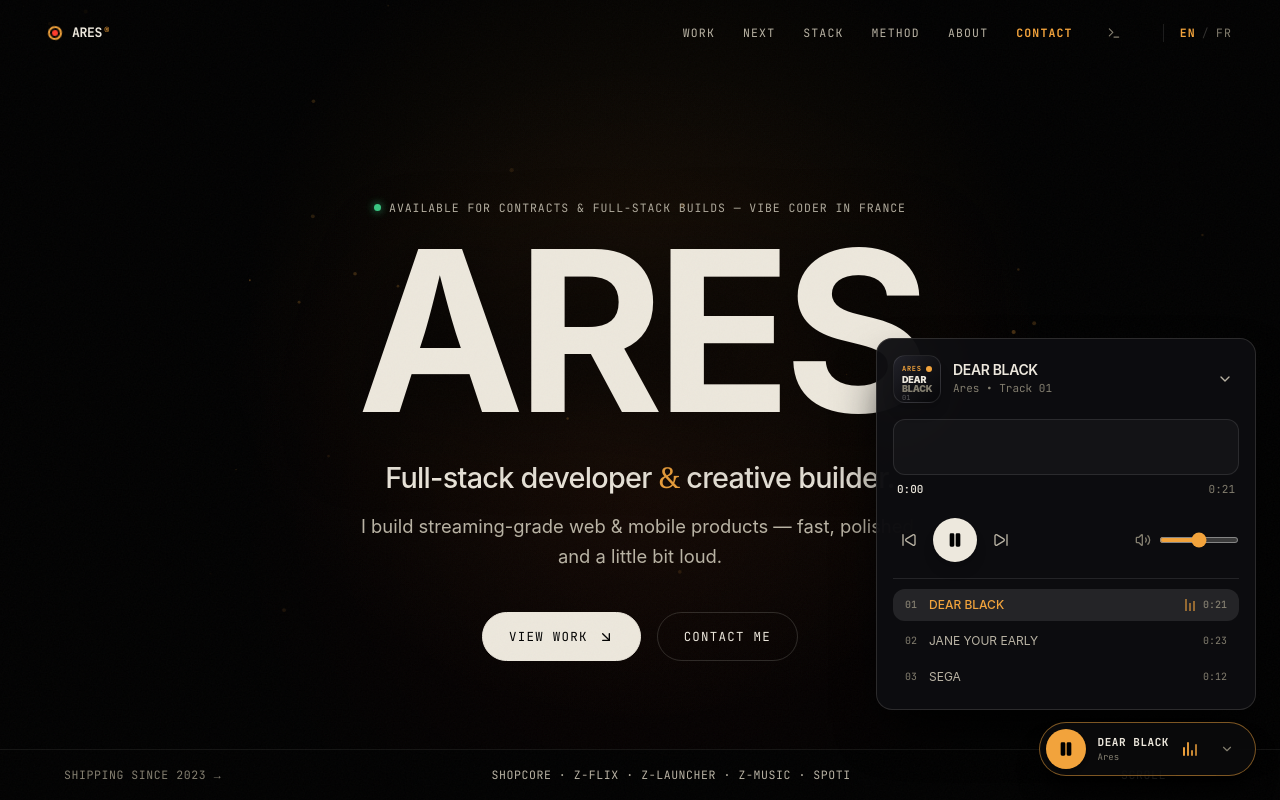
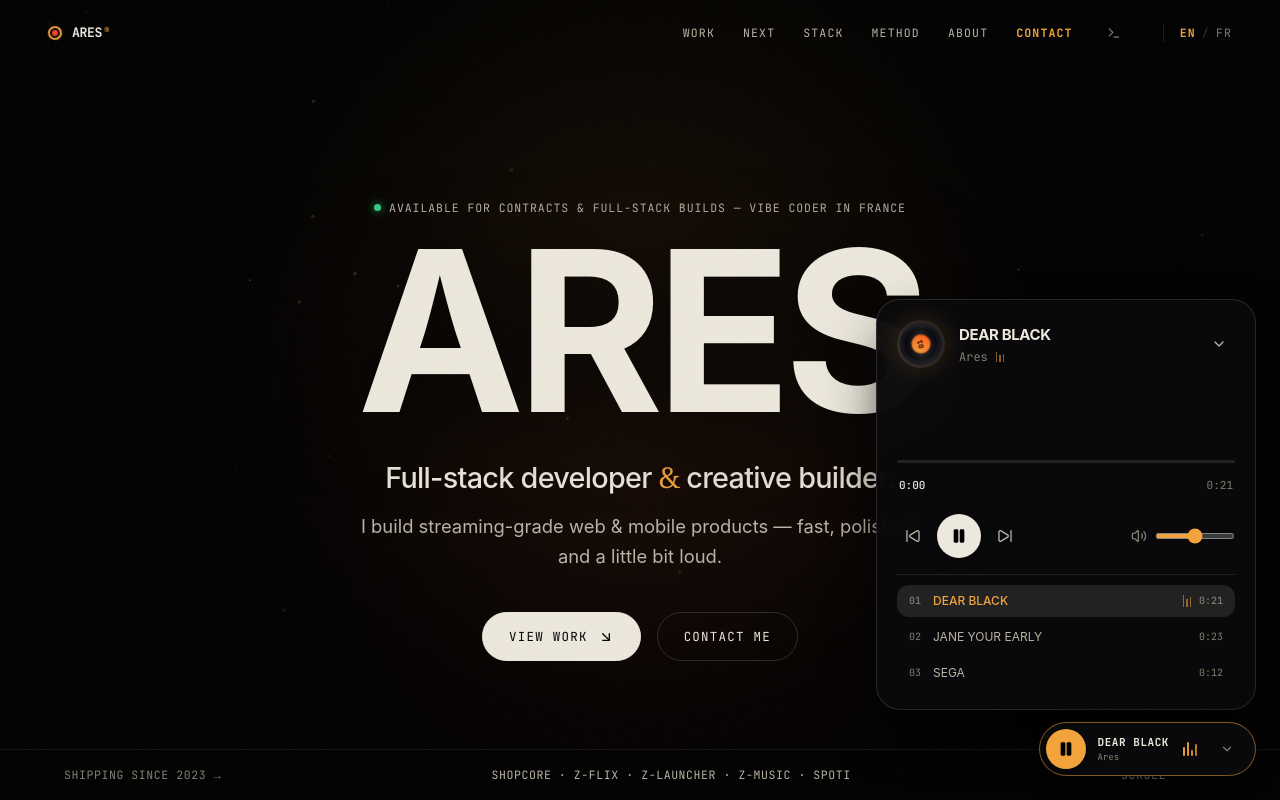
Before and after one commit to Apnkk/portfolio, a React (Vite) app: page / in a window 1280 px wide. Both pictures are taken after a click on the element "Lecteur audio d'ambiance". Shown: the top 800 px of the page. Built offline with nearby package versions, Linux system fonts and the light colour scheme; a web font is replaced by a local one.

Commit message:
feat(player): overhaul with apple fluid sound ribbon and realistic vinyl design

```diff
--- a/src/components/AudioPlayer.tsx
+++ b/src/components/AudioPlayer.tsx
@@ -13,7 +13,7 @@ export const AudioPlayer = ({ isPlaying, onTogglePlay }: AudioPlayerProps) => {
   const [playerState, setPlayerState] = useState<AudioPlayerState>(() => audioEngine.getState());
   const [hoverRatio, setHoverRatio] = useState<number | null>(null);
 
-  const waveformCanvasRef = useRef<HTMLCanvasElement>(null);
+  const waveCanvasRef = useRef<HTMLCanvasElement>(null);
   const animFrameRef = useRef<number | null>(null);
 
   // Subscribe to audio engine updates
@@ -48,10 +48,10 @@ export const AudioPlayer = ({ isPlaying, onTogglePlay }: AudioPlayerProps) => {
   const progressRatio =
     playerState.duration > 0 ? Math.min(1, playerState.currentTime / playerState.duration) : 0;
 
-  // Real SoundCloud / Apple Music style interactive waveform canvas loop
+  // Apple Music / Siri-style fluid multi-harmonic sound wave canvas loop
   useEffect(() => {
     const draw = () => {
-      const canvas = waveformCanvasRef.current;
+      const canvas = waveCanvasRef.current;
       if (!canvas) return;
       const ctx = canvas.getContext('2d');
       if (!ctx) return;
@@ -60,14 +60,7 @@ export const AudioPlayer = ({ isPlaying, onTogglePlay }: AudioPlayerProps) => {
       const height = canvas.height;
       ctx.clearRect(0, 0, width, height);
 
-      const waveform = currentTrack.waveform || [];
-      const barCount = waveform.length || 42;
-      const gap = 3;
-      const totalGap = gap * (barCount - 1);
-      const barWidth = Math.max(3, (width - totalGap) / barCount);
-      const midY = height / 2;
-
-      // Extract real audio frequency energy if playing
+      // Measure real audio frequency energy if playing
       const analyser = audioEngine.getAnalyser();
       let energy = 0;
       if (analyser && isPlaying) {
@@ -78,61 +71,53 @@ export const AudioPlayer = ({ isPlaying, onTogglePlay }: AudioPlayerProps) => {
         energy = sum / (data.length * 255);
       }
 
-      const nowSec = performance.now() / 1000;
-      const activeBarIndex = Math.floor(progressRatio * barCount);
-      const hoverBarIndex = hoverRatio !== null ? Math.floor(hoverRatio * barCount) : null;
+      const time = performance.now() / 1000;
+      const midY = height / 2;
 
-      for (let i = 0; i < barCount; i++) {
-        const baseH = waveform[i] || 0.5;
-        // Subtle organic bounce on currently playing and nearby bars
-        let bounce = 0;
-        if (isPlaying) {
-          const distToHead = Math.abs(i - activeBarIndex);
-          if (distToHead <= 4) {
-            const beatPulse = Math.sin(nowSec * 8 + i * 0.4) * 0.15;
-            bounce = (beatPulse + energy * 0.25) * (1 - distToHead / 5);
+      // 4 harmonic waves layered for liquid light effect
+      const waves = [
+        { freq: 0.018, speed: 3.2, color: '#f2a33c', alpha: 0.95, width: 2.2, blur: 12 },
+        { freq: 0.026, speed: -2.6, color: '#ff6b3d', alpha: 0.75, width: 1.8, blur: 8 },
+        { freq: 0.014, speed: 4.0, color: '#ffd166', alpha: 0.55, width: 1.4, blur: 6 },
+        { freq: 0.034, speed: -3.6, color: 'rgba(255, 245, 235, 0.45)', alpha: 0.4, width: 1.0, blur: 4 },
+      ];
+
+      // Dynamic amplitude scaling based on live audio energy
+      const ampBase = isPlaying ? Math.max(10, (0.25 + energy * 0.85) * (height * 0.44)) : 4;
+
+      waves.forEach((w) => {
+        ctx.save();
+        ctx.beginPath();
+        ctx.strokeStyle = w.color;
+        ctx.lineWidth = w.width;
+        ctx.globalAlpha = w.alpha;
+        ctx.shadowColor = w.color;
+        ctx.shadowBlur = isPlaying ? w.blur : 0;
+
+        const step = 4;
+        for (let x = 0; x <= width; x += step) {
+          // Hanning window function: anchors wave smoothly at edges and lets center dance
+          const normalizedX = x / width;
+          const windowFunc = Math.sin(normalizedX * Math.PI);
+
+          const phase = time * w.speed;
+          const yOffset =
+            (Math.sin(x * w.freq + phase) * ampBase +
+              Math.cos(x * w.freq * 1.6 - phase * 0.8) * (ampBase * 0.45)) *
+            windowFunc;
+
+          const y = midY + yOffset;
+
+          if (x === 0) {
+            ctx.moveTo(x, y);
           } else {
-            bounce = Math.sin(nowSec * 3 + i * 0.3) * 0.04;
+            ctx.lineTo(x, y);
           }
         }
 
-        const barFraction = Math.max(0.18, Math.min(1.0, baseH + bounce));
-        const barH = Math.max(6, barFraction * (height - 8));
-        const x = i * (barWidth + gap);
-        const y = midY - barH / 2;
-
-        const isPlayed = i <= activeBarIndex;
-        const isHovered = hoverBarIndex !== null && i <= hoverBarIndex;
-
-        // SoundCloud / Apple Music color scheme:
-        // Played = vibrant warm amber/orange gradient; Unplayed = muted translucent cream
-        if (isPlayed) {
-          const grad = ctx.createLinearGradient(0, y, 0, y + barH);
-          grad.addColorStop(0, '#f2a33c');
-          grad.addColorStop(1, '#ff6b3d');
-          ctx.fillStyle = grad;
-        } else if (isHovered) {
-          ctx.fillStyle = 'rgba(242, 163, 60, 0.45)';
-        } else {
-          ctx.fillStyle = 'rgba(237, 232, 221, 0.2)';
-        }
-
-        ctx.beginPath();
-        ctx.roundRect(x, y, barWidth, barH, barWidth / 2);
-        ctx.fill();
-      }
-
-      // Draw subtle playhead needle at exact position
-      if (progressRatio > 0 && progressRatio < 1) {
-        const needleX = progressRatio * width;
-        ctx.fillStyle = '#fff4e6';
-        ctx.shadowColor = '#f2a33c';
-        ctx.shadowBlur = 6;
-        ctx.beginPath();
-        ctx.roundRect(Math.max(0, needleX - 1), 2, 2, height - 4, 1);
-        ctx.fill();
-        ctx.shadowBlur = 0;
-      }
+        ctx.stroke();
+        ctx.restore();
+      });
 
       animFrameRef.current = requestAnimationFrame(draw);
     };
@@ -142,9 +127,9 @@ export const AudioPlayer = ({ isPlaying, onTogglePlay }: AudioPlayerProps) => {
     return () => {
       if (animFrameRef.current) cancelAnimationFrame(animFrameRef.current);
     };
-  }, [currentTrack, progressRatio, isPlaying, hoverRatio]);
+  }, [isPlaying]);
 
-  const handleWaveformClick = (e: React.MouseEvent<HTMLDivElement>) => {
+  const handleSeek = (e: React.MouseEvent<HTMLDivElement>) => {
     const rect = e.currentTarget.getBoundingClientRect();
     const clickX = e.clientX - rect.left;
     const ratio = Math.max(0, Math.min(1, clickX / rect.width));
@@ -154,58 +139,11 @@ export const AudioPlayer = ({ isPlaying, onTogglePlay }: AudioPlayerProps) => {
     }
   };
 
-  const handleWaveformMouseMove = (e: React.MouseEvent<HTMLDivElement>) => {
+  const handleMouseMove = (e: React.MouseEvent<HTMLDivElement>) => {
     const rect = e.currentTarget.getBoundingClientRect();
     const mouseX = e.clientX - rect.left;
     const ratio = Math.max(0, Math.min(1, mouseX / rect.width));
     setHoverRatio(ratio);
-  };
-
-  // Distinctive, human-crafted EP Cover Artwork for each track
-  const renderAlbumCover = (trackId: string) => {
-    switch (trackId) {
-      case 'dear-black':
-        return (
-          <div className="relative w-12 h-12 rounded-xl bg-gradient-to-br from-[#22222a] via-[#121216] to-[#070709] border border-white/10 flex flex-col justify-between p-2 shadow-lg shrink-0 overflow-hidden select-none">
-            <div className="flex items-center justify-between">
-              <span className="font-mono text-[7px] text-[#f2a33c] tracking-widest uppercase font-bold">ARES</span>
-              <span className="w-1.5 h-1.5 rounded-full bg-[#f2a33c]" />
-            </div>
-            <div className="font-display font-black text-[9px] tracking-tight leading-none text-[#ede8dd]">
-              DEAR<br /><span className="text-[#837e6f]">BLACK</span>
-            </div>
-            <span className="font-mono text-[7px] text-white/30">01</span>
-          </div>
-        );
-      case 'jane-your-early':
-        return (
-          <div className="relative w-12 h-12 rounded-xl bg-gradient-to-br from-[#2e1a12] via-[#160c08] to-[#070709] border border-white/10 flex flex-col justify-between p-2 shadow-lg shrink-0 overflow-hidden select-none">
-            <div className="flex items-center justify-between">
-              <span className="font-mono text-[7px] text-[#ff7a45] tracking-widest uppercase font-bold">ARES</span>
-              <span className="w-1.5 h-1.5 rounded-full bg-[#ff7a45]" />
-            </div>
-            <div className="font-display font-black text-[9px] tracking-tight leading-none text-[#ede8dd]">
-              JANE<br /><span className="text-[#ff7a45]">EARLY</span>
-            </div>
-            <span className="font-mono text-[7px] text-white/30">02</span>
-          </div>
-        );
-      case 'sega':
-        return (
-          <div className="relative w-12 h-12 rounded-xl bg-gradient-to-br from-[#0e1d2c] via-[#070e17] to-[#070709] border border-white/10 flex flex-col justify-between p-2 shadow-lg shrink-0 overflow-hidden select-none">
-            <div className="flex items-center justify-between">
-              <span className="font-mono text-[7px] text-[#38bdf8] tracking-widest uppercase font-bold">ARES</span>
-              <span className="w-1.5 h-1.5 rounded-full bg-[#38bdf8]" />
-            </div>
-            <div className="font-display font-black text-[9px] tracking-tight leading-none text-[#ede8dd]">
-              SEGA<br /><span className="text-[#38bdf8]">1994</span>
-            </div>
-            <span className="font-mono text-[7px] text-white/30">03</span>
-          </div>
-        );
-      default:
-        return null;
-    }
   };
 
   return (
@@ -222,54 +160,119 @@ export const AudioPlayer = ({ isPlaying, onTogglePlay }: AudioPlayerProps) => {
             animate={{ opacity: 1, y: 0, scale: 1 }}
             exit={{ opacity: 0, y: 15, scale: 0.95 }}
             transition={{ duration: 0.25, ease: [0.22, 1, 0.36, 1] }}
-            className="w-[340px] sm:w-[380px] p-4 rounded-2xl bg-[#0d0d10f2] border border-[rgba(237,232,221,0.14)] backdrop-blur-2xl shadow-2xl shadow-black/95 flex flex-col gap-4 font-sans text-left"
+            className="w-[340px] sm:w-[380px] p-5 rounded-3xl bg-[#0a0a0cf5] border border-white/[0.12] backdrop-blur-3xl shadow-[0_25px_60px_-15px_rgba(0,0,0,0.95)] flex flex-col gap-4 font-sans text-left"
           >
-            {/* Header info with authentic EP cover art */}
+            {/* Header: Authentic Micro-groove Vinyl & Track Info */}
             <div className="flex items-center justify-between">
-              <div className="flex items-center gap-3">
-                {renderAlbumCover(currentTrack.id)}
+              <div className="flex items-center gap-3.5">
+                {/* Realistic Spinning Vinyl Disc */}
+                <div className="relative w-12 h-12 rounded-full p-[2px] bg-gradient-to-tr from-white/10 to-white/5 shadow-md flex items-center justify-center shrink-0 select-none">
+                  {/* Ambient Halo Glow */}
+                  <div
+                    className={`absolute inset-0 rounded-full transition-opacity duration-500 blur-md pointer-events-none ${
+                      isPlaying ? 'opacity-70 bg-[#f2a33c]/30' : 'opacity-0'
+                    }`}
+                  />
+
+                  {/* Vinyl Record Body */}
+                  <div
+                    className={`relative w-full h-full rounded-full bg-[#0d0d10] border border-white/10 flex items-center justify-center overflow-hidden ${
+                      isPlaying ? 'animate-spin' : ''
+                    }`}
+                    style={{
+                      animationDuration: '4s',
+                      backgroundImage: `
+                        radial-gradient(circle, #1c1c22 0%, #0d0d10 25%, #181820 30%, #0a0a0d 50%, #15151c 65%, #08080a 85%, #050507 100%)
+                      `,
+                    }}
+                  >
+                    {/* Micro-groove light sheen reflection */}
+                    <div
+                      className="absolute inset-0 rounded-full pointer-events-none opacity-40"
+                      style={{
+                        background: `conic-gradient(from 45deg, transparent 0deg, rgba(255,255,255,0.12) 60deg, transparent 120deg, rgba(255,255,255,0.12) 240deg, transparent 300deg)`,
+                      }}
+                    />
+
+                    {/* Center Spindle Label with Track Number */}
+                    <div className="w-5 h-5 rounded-full bg-gradient-to-br from-[#f2a33c] to-[#ff5722] border border-black/40 flex items-center justify-center shadow-inner relative z-10">
+                      <span className="font-mono text-[7px] font-black text-black">
+                        0{playerState.currentTrackIndex + 1}
+                      </span>
+                    </div>
+                  </div>
+                </div>
+
+                {/* Track Metadata */}
                 <div>
-                  <h4 className="text-sm font-semibold text-[#ede8dd] tracking-tight">
+                  <h4 className="text-[15px] font-bold text-[#ede8dd] tracking-tight">
                     {currentTrack.title}
                   </h4>
-                  <p className="text-[11px] font-mono text-[#837e6f]">
-                    {currentTrack.artist} • Track 0{playerState.currentTrackIndex + 1}
-                  </p>
+                  <div className="flex items-center gap-2 mt-0.5">
+                    <p className="text-xs font-mono text-[#837e6f]">
+                      {currentTrack.artist}
+                    </p>
+                    {isPlaying && (
+                      <span className="flex items-end gap-[2px] h-2.5">
+                        <span className="w-[1.5px] h-full bg-[#f2a33c] animate-pulse" />
+                        <span className="w-[1.5px] h-2/3 bg-[#f2a33c] animate-pulse delay-75" />
+                        <span className="w-[1.5px] h-4/5 bg-[#f2a33c] animate-pulse delay-150" />
+                      </span>
+                    )}
+                  </div>
                 </div>
               </div>
+
+              {/* Collapse Button */}
               <button
                 onClick={() => setIsExpanded(false)}
-                className="p-1.5 text-[#b9b3a4] hover:text-[#ede8dd] rounded-lg hover:bg-white/5 transition-colors"
+                className="p-2 text-[#b9b3a4] hover:text-[#ede8dd] rounded-xl hover:bg-white/5 transition-colors"
                 aria-label="Réduire le lecteur"
               >
                 <ChevronDown className="w-4 h-4" />
               </button>
             </div>
 
-            {/* Interactive SoundCloud / Apple Music Waveform Player */}
-            <div className="flex flex-col gap-1.5">
+            {/* Apple Music / Siri Fluid Sound Ribbon */}
+            <div className="relative w-full h-14 overflow-hidden flex items-center justify-center select-none pointer-events-none">
+              <canvas
+                ref={waveCanvasRef}
+                width={340}
+                height={56}
+                className="w-full h-full"
+              />
+            </div>
+
+            {/* Hairline Interactive Scrubber Bar */}
+            <div className="flex flex-col gap-1.5 -mt-1">
               <div
-                onClick={handleWaveformClick}
-                onMouseMove={handleWaveformMouseMove}
+                onClick={handleSeek}
+                onMouseMove={handleMouseMove}
                 onMouseLeave={() => setHoverRatio(null)}
-                className="relative w-full h-14 rounded-xl bg-white/[0.03] hover:bg-white/[0.06] border border-white/10 transition-colors p-2 flex items-center justify-center cursor-pointer select-none group"
+                className="relative w-full py-2 cursor-pointer group select-none"
                 role="slider"
-                aria-label="Progression du morceau"
+                aria-label="Position de lecture"
                 aria-valuemin={0}
                 aria-valuemax={playerState.duration || 100}
                 aria-valuenow={playerState.currentTime}
                 tabIndex={0}
               >
-                <canvas
-                  ref={waveformCanvasRef}
-                  width={340}
-                  height={56}
-                  className="w-full h-full"
-                />
+                <div className="h-[3px] w-full bg-white/10 group-hover:h-1 rounded-full overflow-hidden relative transition-all">
+                  <div
+                    className="h-full bg-gradient-to-r from-[#f2a33c] to-[#ff5722] rounded-full relative"
+                    style={{ width: `${progressRatio * 100}%` }}
+                  />
+                  {hoverRatio !== null && (
+                    <div
+                      className="absolute top-0 bottom-0 w-0.5 bg-white/50 pointer-events-none"
+                      style={{ left: `${hoverRatio * 100}%` }}
+                    />
+                  )}
+                </div>
               </div>
 
               {/* Time display: Elapsed and Total */}
-              <div className="flex items-center justify-between text-[11px] font-mono text-[#837e6f] px-1 select-none">
+              <div className="flex items-center justify-between text-[11px] font-mono text-[#837e6f] select-none px-0.5">
                 <span className="text-[#ede8dd] font-medium">{formatTime(playerState.currentTime)}</span>
                 <span>{currentDuration}</span>
               </div>
@@ -355,9 +358,9 @@ export const AudioPlayer = ({ isPlaying, onTogglePlay }: AudioPlayerProps) => {
                     <div className="flex items-center gap-2 shrink-0">
                       {isCurrent && isPlaying && (
                         <span className="flex items-end gap-[2px] h-3">
-                          <span className="w-[2px] h-full bg-[#f2a33c] animate-pulse" />
-                          <span className="w-[2px] h-2/3 bg-[#f2a33c] animate-pulse delay-75" />
-                          <span className="w-[2px] h-4/5 bg-[#f2a33c] animate-pulse delay-150" />
+                          <span className="w-[1.5px] h-full bg-[#f2a33c] animate-pulse" />
+                          <span className="w-[1.5px] h-2/3 bg-[#f2a33c] animate-pulse delay-75" />
+                          <span className="w-[1.5px] h-4/5 bg-[#f2a33c] animate-pulse delay-150" />
                         </span>
                       )}
                       <span className="font-mono text-[10px] text-[#837e6f]">{t.defaultDuration}</span>
@@ -372,7 +375,7 @@ export const AudioPlayer = ({ isPlaying, onTogglePlay }: AudioPlayerProps) => {
 
       {/* Compact Dock Pill */}
       <div
-        className={`flex items-center gap-3 p-1.5 pr-4 rounded-full bg-[#0a0a0ce6] border backdrop-blur-xl transition-all shadow-xl shadow-black/80 ${
+        className={`flex items-center gap-3 p-1.5 pr-4 rounded-full bg-[#0a0a0cf0] border backdrop-blur-2xl transition-all shadow-2xl shadow-black/80 ${
           isPlaying
             ? 'border-[#f2a33c80] shadow-[0_0_24px_rgba(242,163,60,0.18)]'
             : 'border-[rgba(237,232,221,0.14)] hover:border-[#f2a33c80]'
```
